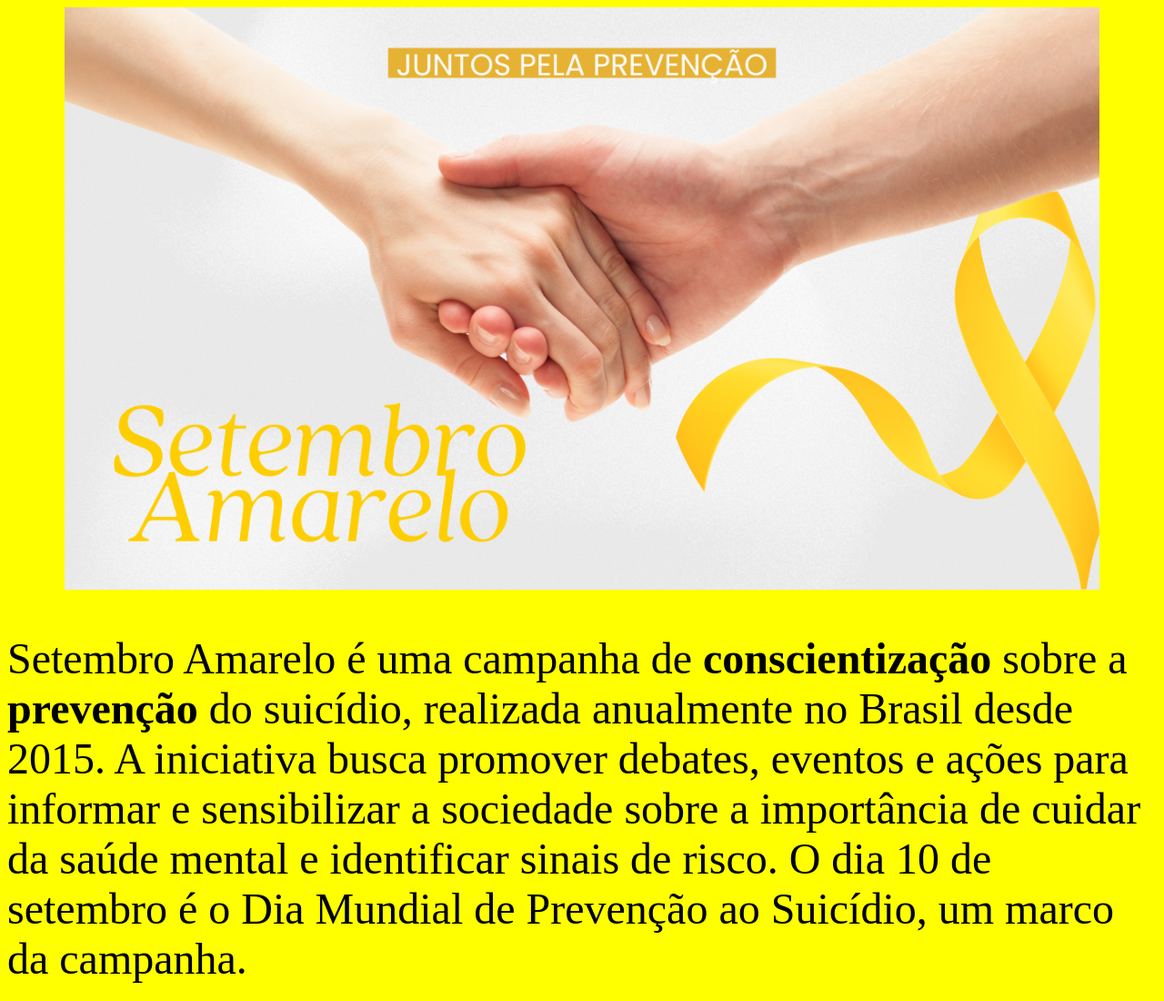
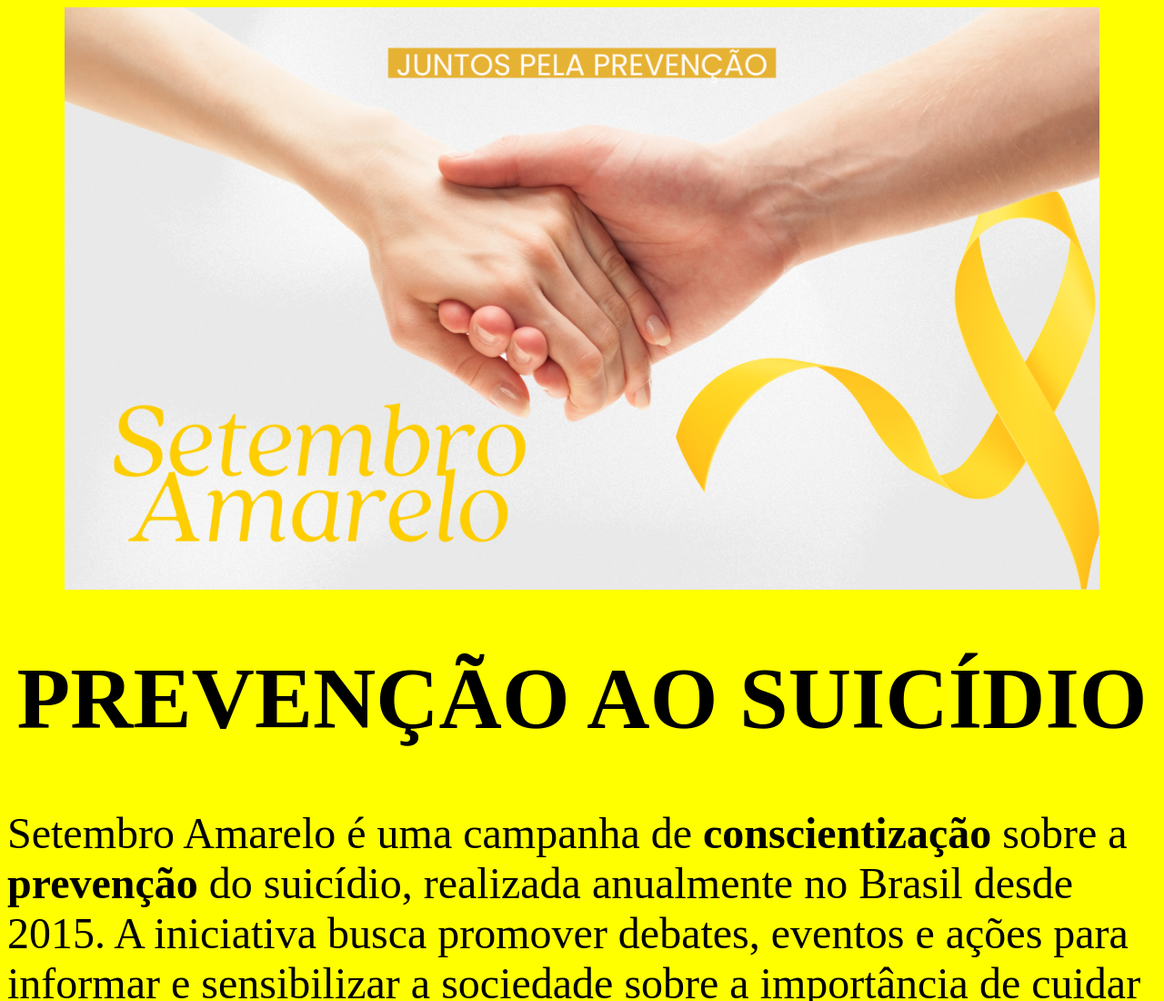
Before and after one commit to matheus-stack/setembro-amarelo, a plain HTML site: page index.html in a window 1280 px wide. Shown: the top 1100 px of the page at 91% size. Drawn offline with Linux system fonts and the light colour scheme.

Commit message:
Update index.html

```diff
--- a/index.html
+++ b/index.html
@@ -7,6 +7,9 @@
 
 
  <FONT SIZE = "7">
+
+<center><h1>PREVENÇÃO AO SUICÍDIO</h1></center>
+
 
 <p>          Setembro Amarelo é uma campanha de <strong>conscientização</strong> sobre a <strong>prevenção</strong> do suicídio, realizada anualmente no Brasil desde 2015. A iniciativa busca promover debates, eventos e ações para informar e sensibilizar a sociedade sobre a importância de cuidar da saúde mental e identificar sinais de risco. O dia 10 de setembro é o Dia Mundial de Prevenção ao Suicídio, um marco da campanha.</p>
 </p>
```
